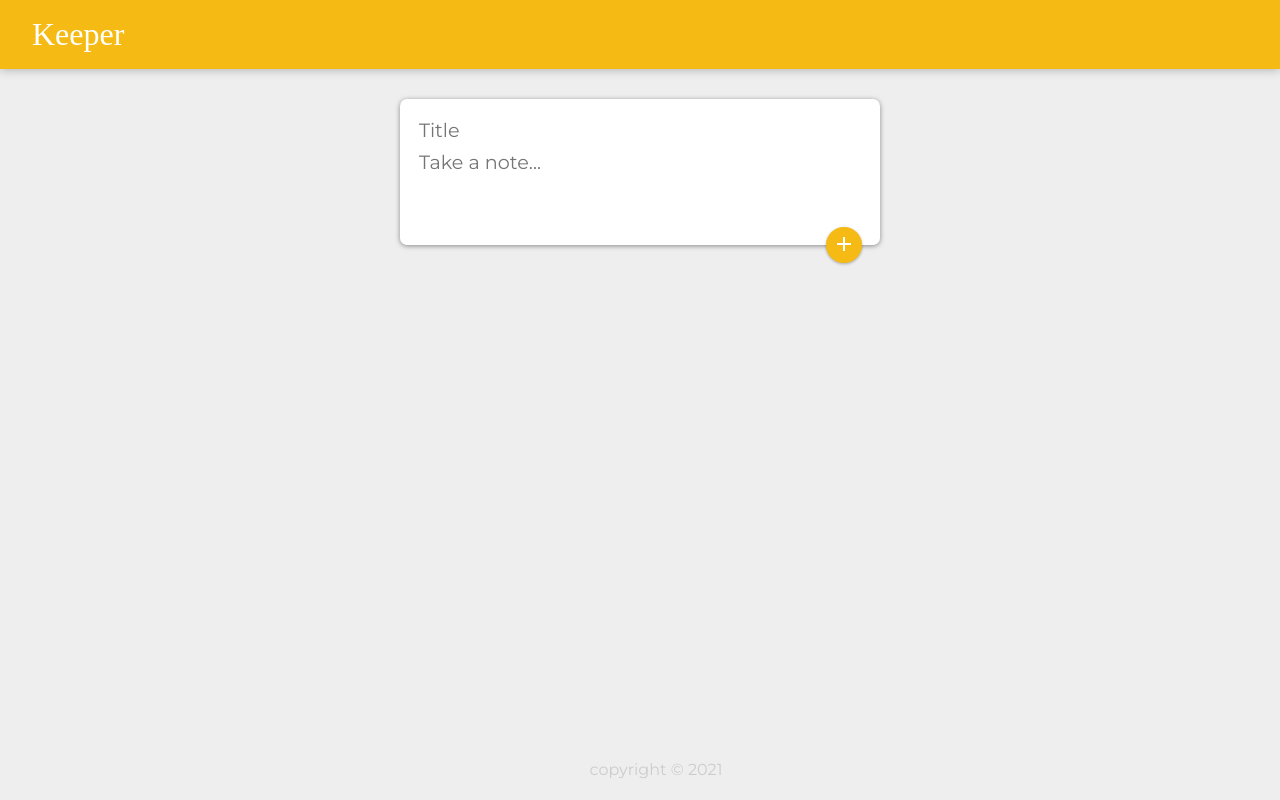
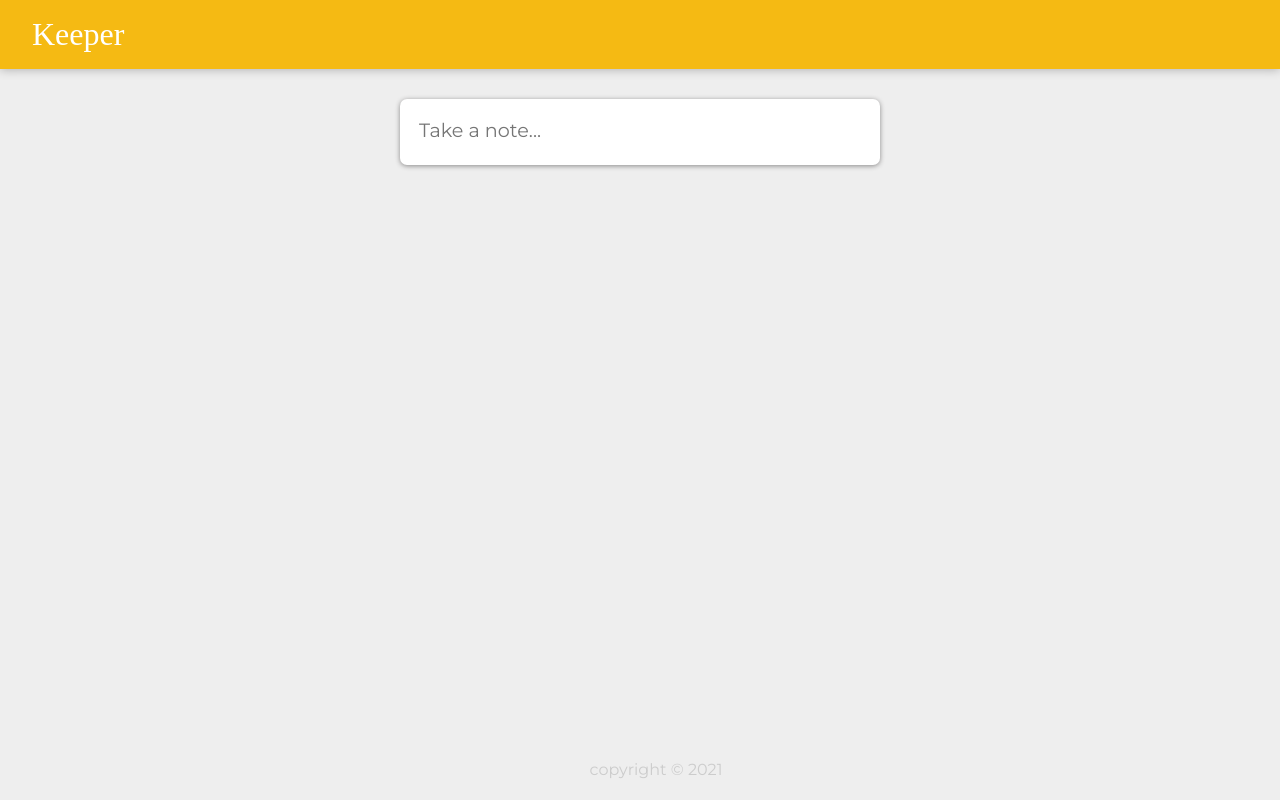
Before and after one commit to nicole-nam/keeper-app, a React (Create React App) app: page / in a window 1280 px wide. Built offline with nearby package versions, Linux system fonts and the light colour scheme; a web font is replaced by a local one.

Commit message:
add zoom in effect when onFocus in text area

```diff
--- a/public/styles.css
+++ b/public/styles.css
@@ -35,7 +35,6 @@ footer {
 footer p {
   color: #ccc;
 }
-
 .note {
   background: #fff;
   border-radius: 7px;
@@ -55,11 +54,11 @@ footer p {
   white-space: pre-wrap;
   word-wrap: break-word;
 }
+
 .note button {
   position: relative;
   float: right;
   margin-right: 10px;
-  background-color: white;
   color: #f5ba13;
   border: none;
   width: 36px;
@@ -68,7 +67,7 @@ footer p {
   outline: none;
 }
 
-form {
+form.create-note {
   position: relative;
   width: 480px;
   margin: 30px auto 20px auto;
@@ -77,8 +76,8 @@ form {
   border-radius: 7px;
   box-shadow: 0 1px 5px rgb(138, 137, 137);
 }
-form input,
-form textarea {
+form.create-note input,
+form.create-note textarea {
   width: 100%;
   border: none;
   padding: 4px;
@@ -87,7 +86,7 @@ form textarea {
   font-family: inherit;
   resize: none;
 }
-form button {
+form.create-note button {
   position: absolute;
   right: 18px;
   bottom: -18px;
--- a/src/components/CreateArea.js
+++ b/src/components/CreateArea.js
@@ -1,11 +1,16 @@
 import React, { useState } from "react";
-import AddIcon from '@material-ui/icons/Add';
+import AddIcon from "@material-ui/icons/Add";
+import Fab from "@material-ui/core/Fab";
+import Zoom from "@material-ui/core/Zoom";
 
 function CreateArea(props) {
   const [note, setNote] = useState({
     title: "",
     content: "",
   });
+
+  const [load, setLoad] = useState(false);
+  console.log(load);
 
   function handleChange(e) {
     const { name, value } = e.target;
@@ -27,27 +32,39 @@ function CreateArea(props) {
     e.preventDefault();
   }
 
+  function handleFocus() {
+    console.log("cursor detected");
+    setLoad(true);
+  }
+
   return (
     <div>
-      <form>
+      <form className="create-note">
         <input
           onChange={handleChange}
           autoComplete="off"
           name="title"
           placeholder="Title"
           value={note.title}
+          style={{ display: load ? "block" : "none" }}
         />
         <textarea
           onChange={handleChange}
+          onFocus={handleFocus}
           autoComplete="off"
           name="content"
           placeholder="Take a note..."
-          rows="3"
+          rows={load ? "3" : "1"}
           value={note.content}
         />
-        <button onClick={handleClick}>
-          <AddIcon />
-        </button>
+        <Zoom in={load}>
+          <Fab
+            onClick={handleClick}
+            style={{ display: load ? "block" : "none" }}
+          >
+            <AddIcon />
+          </Fab>
+        </Zoom>
       </form>
     </div>
   );
```
